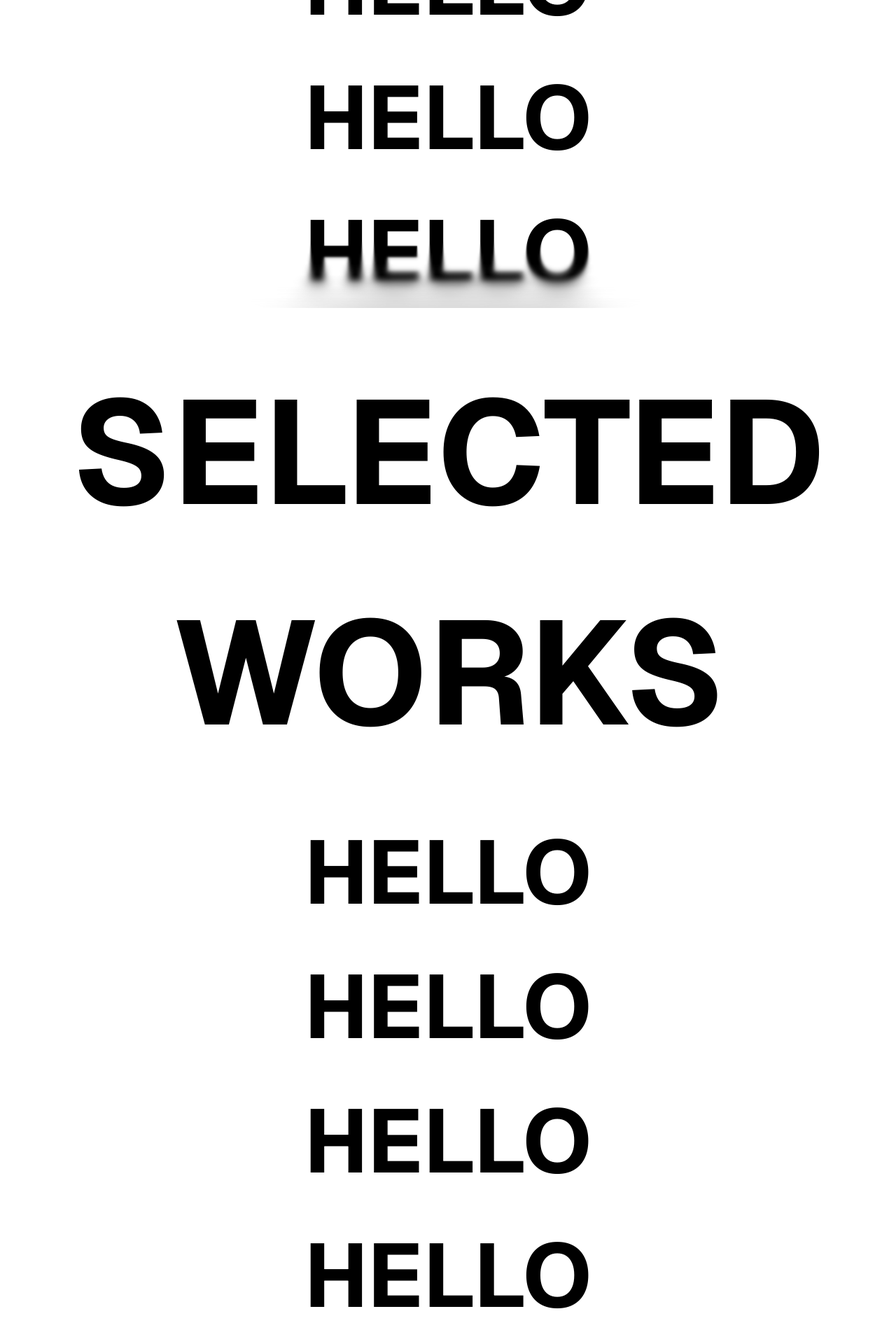
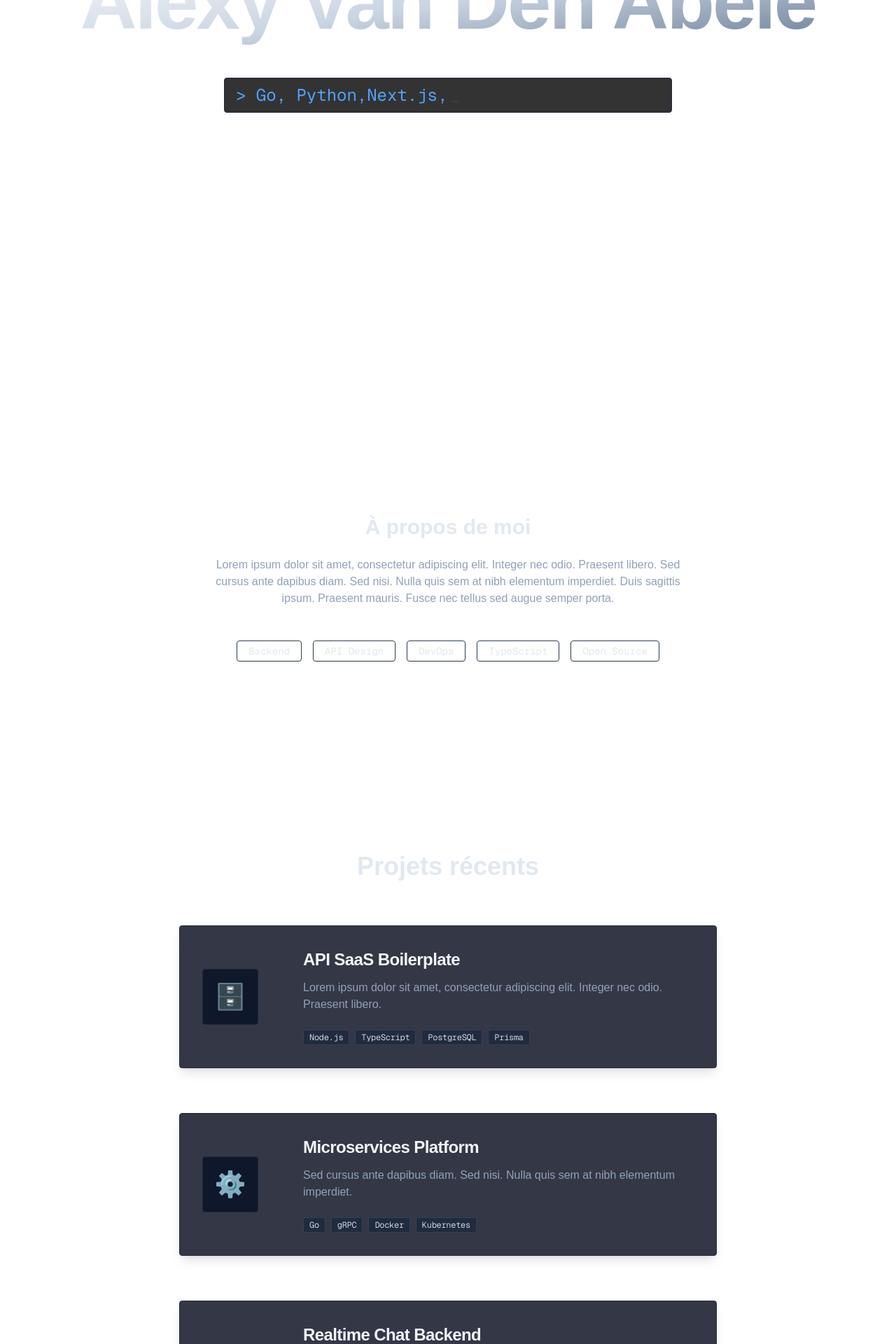
Before and after one commit to Alexy-vda/Portfolio, a Next.js app: page / in a window 1280 px wide. Shown: the part 360-2280 px from the top of the page at 70% size. Built offline with nearby package versions, Linux system fonts and the light colour scheme.

Commit message:
add all section and card component

```diff
--- a/src/app/layout.tsx
+++ b/src/app/layout.tsx
@@ -36,10 +36,10 @@ export default function RootLayout({
           initial={{ opacity: 0 }}
           animate={{ opacity: 1 }}
           transition={{ duration: 3, ease: "easeOut" }}
-          className="absolute -top-10 left-1/2 -translate-x-1/2 -z-20 w-2xl min-h-80 bg-radial-[at_50%_00%] from-blue-700 to-black to-80% opacity-70"
+          className="absolute -top-10 left-1/2 -translate-x-1/2 -z-20 w-2xl min-h-80 bg-radial-[at_50%_00%] from-blue-700 to-blue-700/0 to-70% opacity-70"
         ></motion.span>
         <main>{children}</main>
-        <div className="fixed bottom-0 left-0 right-0 h-32 pointer-events-none z-0">
+        <div className="fixed bottom-0 w-screen h-64 pointer-events-none z-0">
           <div
             style={{
               position: "absolute",
@@ -240,6 +240,12 @@ export default function RootLayout({
             opacity="0.1"
           />
         </svg>
+        <motion.span
+          initial={{ opacity: 0 }}
+          animate={{ opacity: 1 }}
+          transition={{ duration: 3, ease: "easeOut" }}
+          className="absolute -bottom-10 left-1/2 -translate-x-1/2 -z-30 w-screen h-screen bg-linear-0 from-blue-800 to-blue-700/0 to-80% opacity-70"
+        ></motion.span>
       </body>
     </html>
   );
--- a/src/app/page.tsx
+++ b/src/app/page.tsx
@@ -1,17 +1,188 @@
+"use client";
+import { motion } from "motion/react";
+import { ProjectCard, ProjectCardProps } from "@/components/ProjectCard";
+import { Typewriter } from "react-simple-typewriter";
+
+const projects: ProjectCardProps[] = [
+  {
+    title: "API SaaS Boilerplate",
+    description:
+      "Lorem ipsum dolor sit amet, consectetur adipiscing elit. Integer nec odio. Praesent libero.",
+    techs: ["Node.js", "TypeScript", "PostgreSQL", "Prisma"],
+    icon: "🗄️",
+  },
+  {
+    title: "Microservices Platform",
+    description:
+      "Sed cursus ante dapibus diam. Sed nisi. Nulla quis sem at nibh elementum imperdiet.",
+    techs: ["Go", "gRPC", "Docker", "Kubernetes"],
+    icon: "⚙️",
+  },
+  {
+    title: "Realtime Chat Backend",
+    description:
+      "Duis sagittis ipsum. Praesent mauris. Fusce nec tellus sed augue semper porta.",
+    techs: ["Python", "FastAPI", "Redis", "WebSocket"],
+    icon: "🔗",
+  },
+];
+
+const consoleLines = [
+  "Fullstack Engineer (Backend Oriented)",
+  "Go, Python,Next.js, TypeScript...",
+  "API Design Enthusiast",
+  "DevOps & Cloud Native",
+  "Open Source Contributor",
+];
+
 export default function Home() {
   return (
-    <div className="items-center py-20 justify-items-center min-h-screen gap-16 font-[family-name:var(--font-geist-sans)] flex flex-col">
-      <h1 className="text-9xl font-bold row-start-2">HELLO</h1>
-      <h1 className="text-9xl font-bold row-start-2">HELLO</h1>
-      <h1 className="text-9xl font-bold row-start-2">HELLO</h1>
-      <h1 className="text-9xl font-bold row-start-2">HELLO</h1>
-      <h1 className="text-[210px] font-bold row-start-2 uppercase text-center">
-        selected Works
-      </h1>
-      <h1 className="text-9xl font-bold row-start-2">HELLO</h1>
-      <h1 className="text-9xl font-bold row-start-2">HELLO</h1>
-      <h1 className="text-9xl font-bold row-start-2">HELLO</h1>
-      <h1 className="text-9xl font-bold row-start-2">HELLO</h1>
+    <div className="relative flex flex-col min-h-screen w-full bg-transparent">
+      {/* Section Hero */}
+      <section className="flex flex-col items-center justify-center min-h-screen h-screen py-24 md:py-32">
+        <motion.h1
+          initial={{ opacity: 0, y: 40 }}
+          animate={{ opacity: 1, y: 0 }}
+          transition={{ duration: 1, ease: "easeOut" }}
+          className="text-[clamp(2.5rem,10vw,7rem)] font-extrabold tracking-tight text-center bg-gradient-to-br from-white via-slate-300 to-slate-500 bg-clip-text text-transparent mb-6"
+        >
+          Alexy Van Den Abele
+        </motion.h1>
+        <motion.div
+          initial={{ opacity: 0, y: 20 }}
+          animate={{ opacity: 1, y: 0 }}
+          transition={{ delay: 0.3, duration: 1, ease: "easeOut" }}
+          className="w-full flex justify-center"
+        >
+          <div className="bg-black/80 border border-slate-800 rounded-sm px-4 py-2 font-mono text-lg md:text-2xl text-blue-400 shadow-inner text-left md:w-[640px] sm:w-[400px] max-md:h-[70px] max-sm:w-[300px]">
+            <span>&gt; </span>
+            <Typewriter
+              words={consoleLines}
+              loop={0}
+              cursor
+              cursorStyle="_"
+              typeSpeed={60}
+              deleteSpeed={40}
+              delaySpeed={1200}
+            />
+          </div>
+        </motion.div>
+      </section>
+
+      {/* Section À propos */}
+      <section className="flex flex-col items-center justify-center min-h-screen h-screen px-4">
+        <motion.h2
+          initial={{ opacity: 0, y: 30 }}
+          whileInView={{ opacity: 1, y: 0 }}
+          viewport={{ once: true }}
+          transition={{ duration: 0.8, ease: "easeOut" }}
+          className="text-2xl md:text-3xl font-bold text-slate-200 mb-6 text-center"
+        >
+          À propos de moi
+        </motion.h2>
+        <motion.p
+          initial={{ opacity: 0, y: 10 }}
+          whileInView={{ opacity: 1, y: 0 }}
+          viewport={{ once: true }}
+          transition={{ delay: 0.2, duration: 0.7, ease: "easeOut" }}
+          className="text-slate-400 text-center max-w-2xl mb-8"
+        >
+          Lorem ipsum dolor sit amet, consectetur adipiscing elit. Integer nec
+          odio. Praesent libero. Sed cursus ante dapibus diam. Sed nisi. Nulla
+          quis sem at nibh elementum imperdiet. Duis sagittis ipsum. Praesent
+          mauris. Fusce nec tellus sed augue semper porta.
+        </motion.p>
+        {/* Micro-interactions : badges animés */}
+        <div className="flex flex-wrap gap-4 justify-center mt-4">
+          {[
+            { label: "Backend" },
+            { label: "API Design" },
+            { label: "DevOps" },
+            { label: "TypeScript" },
+            { label: "Open Source" },
+          ].map((badge, i) => (
+            <motion.span
+              key={badge.label}
+              whileHover={{
+                scale: 1.05,
+              }}
+              whileTap={{ scale: 0.95 }}
+              initial={{ opacity: 0, y: 20 }}
+              whileInView={{
+                opacity: 1,
+                y: 0,
+                transition: { delay: 0.3 + i * 0.08, duration: 0.5 },
+              }}
+              viewport={{ once: true }}
+              transition={{
+                ease: "easeOut",
+                duration: 0.2,
+              }}
+              className={`px-4 py-1 rounded-sm border border-slate-700 text-slate-200 font-mono text-sm shadow cursor-pointer select-none`}
+            >
+              {badge.label}
+            </motion.span>
+          ))}
+        </div>
+        {/* Micro-interaction : effet de survol sur la section */}
+        <motion.div
+          className="absolute inset-0 pointer-events-none z-0"
+          initial={{ opacity: 0 }}
+          whileHover={{ opacity: 0.12 }}
+          transition={{ duration: 0.5 }}
+          style={{
+            background:
+              "radial-gradient(ellipse at 50% 60%, #60a5fa33 0%, transparent 70%)",
+          }}
+        />
+      </section>
+
+      {/* Section Projets épurée avec ProjectCard */}
+      <section className="flex flex-col items-center justify-center min-h-screen h-screen w-full max-w-4xl mx-auto px-4 md:px-0">
+        <motion.h2
+          initial={{ opacity: 0, y: 30 }}
+          whileInView={{ opacity: 1, y: 0 }}
+          viewport={{ once: true }}
+          transition={{ duration: 0.8, ease: "easeOut" }}
+          className="text-3xl md:text-4xl font-bold text-slate-200 mb-16 text-center"
+        >
+          Projets récents
+        </motion.h2>
+        <div className="flex flex-col gap-16 w-full">
+          {projects.map((project) => (
+            <ProjectCard key={project.title} {...project} />
+          ))}
+        </div>
+      </section>
+
+      {/* Section Contact minimaliste */}
+      <section className="flex flex-col items-center justify-center min-h-screen h-screen w-full max-w-2xl mx-auto px-4">
+        <motion.h2
+          initial={{ opacity: 0, y: 30 }}
+          whileInView={{ opacity: 1, y: 0 }}
+          viewport={{ once: true }}
+          transition={{ duration: 0.8, ease: "easeOut" }}
+          className="text-2xl md:text-3xl font-bold text-slate-200 mb-6 text-center"
+        >
+          Contact
+        </motion.h2>
+        <motion.p
+          initial={{ opacity: 0, y: 10 }}
+          whileInView={{ opacity: 1, y: 0 }}
+          viewport={{ once: true }}
+          transition={{ delay: 0.2, duration: 0.7, ease: "easeOut" }}
+          className="text-slate-400 text-center mb-8"
+        >
+          Un projet backend ambitieux ? Discutons-en ou retrouvez-moi sur
+          GitHub.
+        </motion.p>
+        <a
+          href="mailto:alexy@votre-domaine.com"
+          className="px-6 py-3 bg-slate-900 border border-slate-800 rounded-md text-slate-200 hover:bg-slate-800 transition-colors font-semibold"
+        >
+          Me contacter
+        </a>
+      </section>
     </div>
   );
 }
--- /dev/null
+++ b/src/components/ProjectCard.tsx
@@ -0,0 +1,78 @@
+import { motion, useMotionValue, useTransform } from "motion/react";
+import { useRef } from "react";
+
+export interface ProjectCardProps {
+  title: string;
+  description: string;
+  techs: string[];
+  icon?: React.ReactNode;
+}
+
+export function ProjectCard({
+  title,
+  description,
+  techs,
+  icon,
+}: ProjectCardProps) {
+  const cardRef = useRef<HTMLDivElement>(null);
+  const mouseX = useMotionValue(0);
+  const mouseY = useMotionValue(0);
+
+  // Pour l'effet de lumière
+  const bgGradient = useTransform([mouseX, mouseY], ([x, y]) => {
+    if (!cardRef.current) return "";
+    const rect = cardRef.current.getBoundingClientRect();
+    const px = typeof x === "number" ? x - rect.left : 0;
+    const py = typeof y === "number" ? y - rect.top : 0;
+    return `radial-gradient(600px circle at ${px}px ${py}px, rgba(59,130,246,0.20), transparent 60%)`;
+  });
+
+  return (
+    <motion.div
+      ref={cardRef}
+      initial={{ opacity: 0, y: 60 }}
+      whileInView={{ opacity: 1, y: 0 }}
+      viewport={{ once: true }}
+      transition={{ duration: 0.3, ease: "easeOut" }}
+      whileHover={{
+        scale: 1.018,
+        boxShadow: "0 8px 32px 0 rgba(0,0,0,0.18)",
+      }}
+      style={{ background: bgGradient }}
+      className="w-full max-w-3xl mx-auto bg-slate-950/80 border border-slate-800 rounded-sm p-0 overflow-hidden flex flex-col md:flex-row items-stretch shadow-lg cursor-pointer min-h-[200px] group"
+      onMouseMove={(e) => {
+        mouseX.set(e.clientX);
+        mouseY.set(e.clientY);
+      }}
+      onMouseLeave={() => {
+        mouseX.set(0);
+        mouseY.set(0);
+      }}
+    >
+      {/* Content */}
+      <div className="flex-1 flex flex-col md:flex-row items-center gap-0 md:gap-8 p-8">
+        <div className="flex items-center justify-center w-20 h-20 text-4xl bg-slate-900 text-slate-500 border border-slate-800 rounded-sm shrink-0 mb-6 md:mb-0 md:mr-8 group-hover:text-blue-400 transition-colors">
+          {icon}
+        </div>
+        <div className="flex-1 flex flex-col gap-2">
+          <h3 className="text-2xl font-bold text-slate-100 mb-1 tracking-tight group-hover:text-blue-400 transition-colors">
+            {title}
+          </h3>
+          <p className="text-slate-400 text-base mb-2 line-clamp-2">
+            {description}
+          </p>
+          <div className="flex flex-wrap gap-2 mt-2">
+            {techs.map((tech) => (
+              <span
+                key={tech}
+                className="px-2 py-0.5 bg-slate-800/80 text-slate-300 text-xs rounded-xs border border-slate-700 font-mono tracking-tight group-hover:bg-blue-900/60 transition-colors"
+              >
+                {tech}
+              </span>
+            ))}
+          </div>
+        </div>
+      </div>
+    </motion.div>
+  );
+}
```
Also changed, not shown: src/app/wip/page.tsx (+10 -7 lines).
